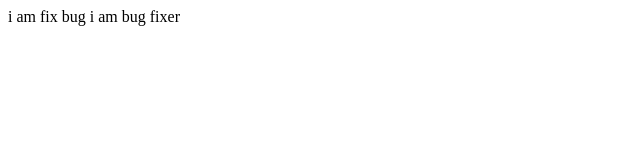
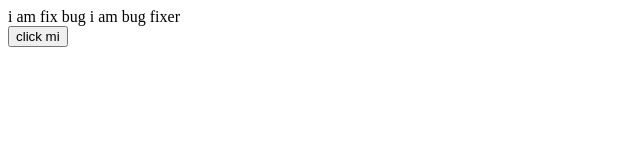
Before and after one commit to sking855/localrepo, a plain HTML site: page index.html in a window 1280 px wide. Shown: the whole page, without its empty margins (0-640 px from the left). Drawn offline with Linux system fonts and the light colour scheme.

Commit message:
this add button mi

```diff
--- a/index.html
+++ b/index.html
@@ -9,6 +9,9 @@
     <div>
         i am fix bug i am bug fixer
     </div>
+    <button>
+        click mi
+    </button>
 
 </body>
 </html>
```
